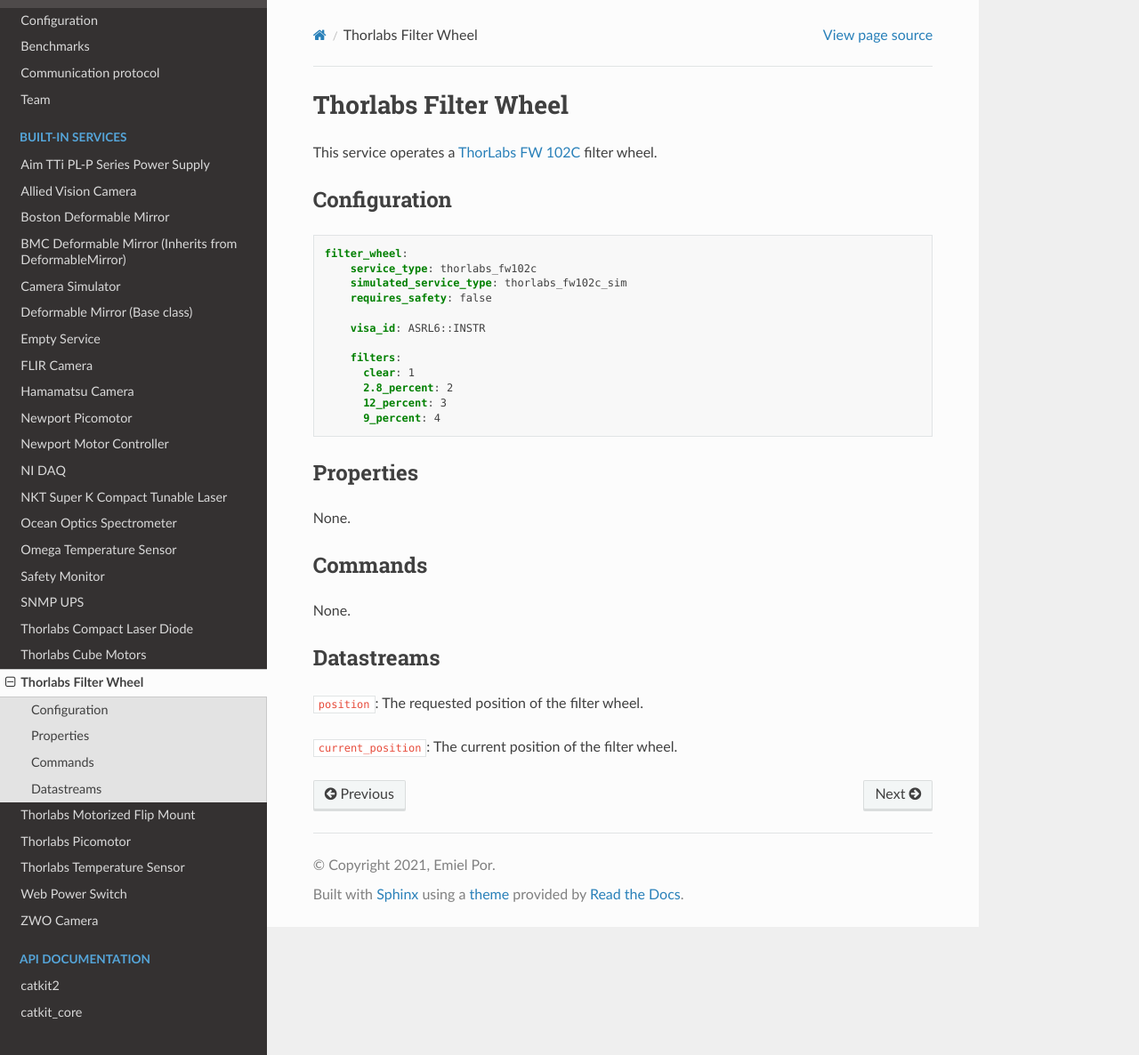
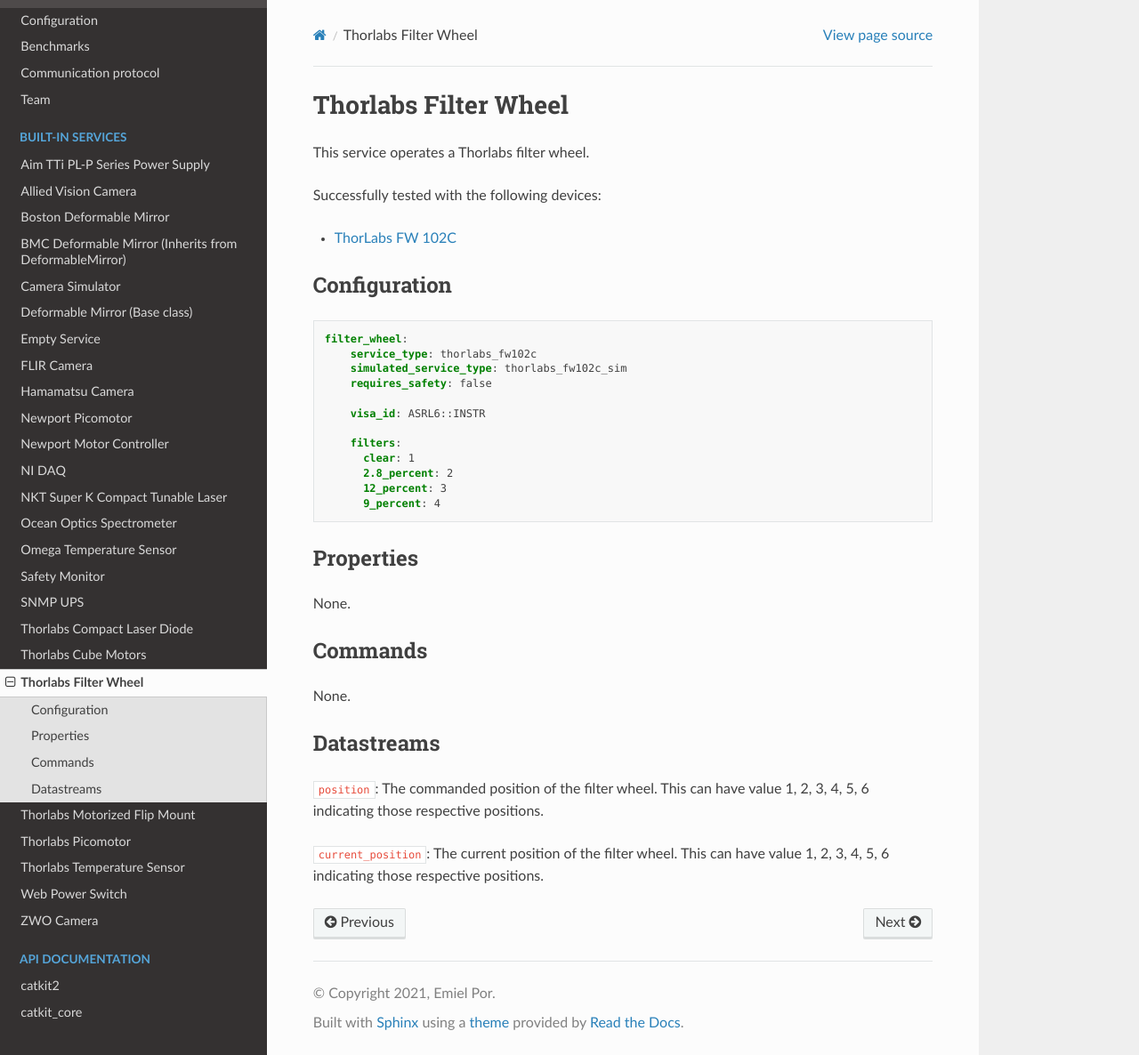
Before and after one commit to spacetelescope/catkit2, a Sphinx documentation site: the page built from docs/services/thorlabs_fw102c.rst, in a window 1280 px wide and 1186 px high. Shown: the whole window at 89% size. Built offline with Sphinx 7.4.7 and the Read the Docs theme 3.1.0, drawn with Linux system fonts in a browser that asks for light colours.

Commit message:
update thorlabs filter wheel docs.

```diff
--- a/docs/services/thorlabs_fw102c.rst
+++ b/docs/services/thorlabs_fw102c.rst
@@ -1,7 +1,10 @@
 Thorlabs Filter Wheel
 =====================
-This service operates a `ThorLabs FW 102C <https://www.thorlabs.com/thorproduct.cfm?partnumber=FW102C#ad-image-0>`_
-filter wheel.
+This service operates a Thorlabs filter wheel.
+
+Successfully tested with the following devices:
+
+- `ThorLabs FW 102C <https://www.thorlabs.com/thorproduct.cfm?partnumber=FW102C#ad-image-0>`_
 
 Configuration
 -------------
@@ -30,6 +33,6 @@
 
 Datastreams
 -----------
-``position``: The requested position of the filter wheel.
+``position``: The commanded position of the filter wheel. This can have value 1, 2, 3, 4, 5, 6 indicating those respective positions.
 
-``current_position``: The current position of the filter wheel.
+``current_position``: The current position of the filter wheel. This can have value 1, 2, 3, 4, 5, 6 indicating those respective positions.
```
